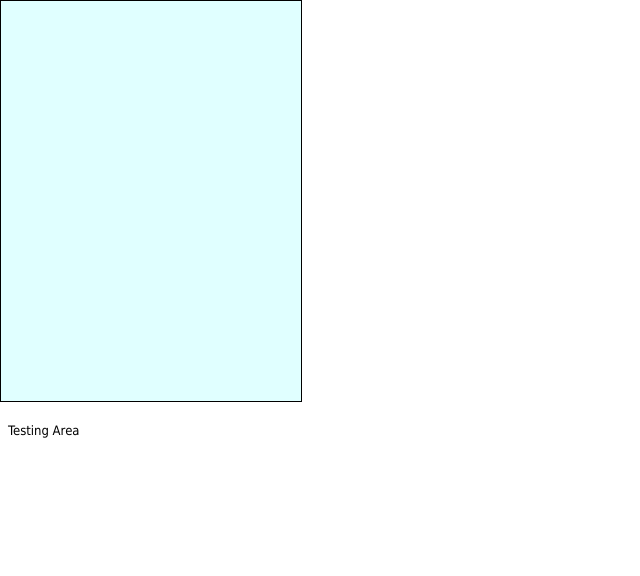
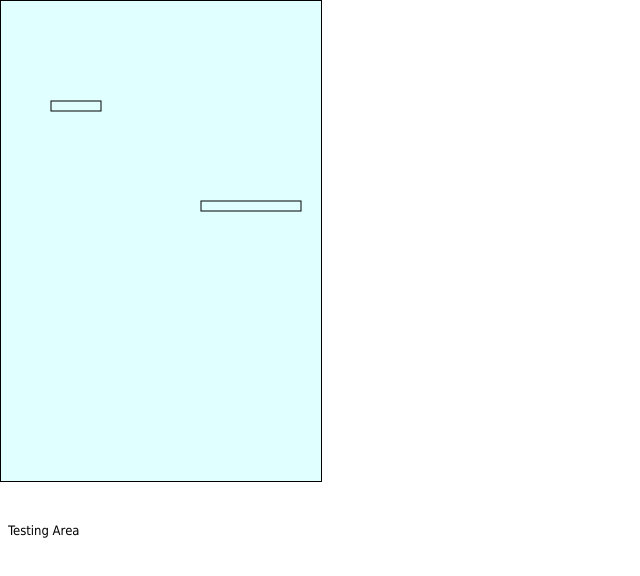
Before and after one commit to stegrex/bubbles-js, a plain HTML site: page bubble.html in a window 1280 px wide. Shown: the whole page, without its empty margins (0-640 px from the left). Drawn offline with Linux system fonts and the light colour scheme.

Commit message:
2012-05-30: Added block objects and implemented bubble-block interaction.

```diff
--- a/bubble.css
+++ b/bubble.css
@@ -2,6 +2,10 @@ body
 {
 	font-family:Frutiger, Tahoma, Verdana, Helvetica, Arial, sans-serif;
 	font-size:small;
+	user-select:none;
+	-webkit-user-select:none;
+	-moz-user-select:none;
+	cursor:default;
 }
 
 #canvas
--- a/bubble.html
+++ b/bubble.html
@@ -9,11 +9,11 @@
 
 <body onload = "main();">
 <div>
-<canvas id = "canvas" width = "300" height = "400">
+<canvas id = "canvas" width = "320" height = "480">
 </canvas>
 </div>
 </br />
-<div id = "test" style = "position:relative;float:top;top:400px;">Testing Area</div>
+<div id = "test" style = "position:relative;float:top;top:500px;">Testing Area</div>
 </body>
 
 </html>
--- a/bubble.js
+++ b/bubble.js
@@ -2,7 +2,9 @@
 
 var gameMode = 1;
 var maxBubbles = 25; // Maximum number of bubbles allowed in the game.
-var bubbleFrequency = 100; // Milliseconds in between firings.
+var bubbleFrequency = 250; // Milliseconds in between firings.
+var canvasX = 320;
+var canvasY = 480;
 
 // Global Variables
 
@@ -17,9 +19,7 @@ var debugOut;
 
 function main () // Initializes the game.
 {
-
-	debugOut = document.getElementById("test");
-
+	debugOut = document.getElementById("test"); // Debug
 	// Initialize global variables.
 	game = new Game();
 	game.create();
@@ -27,25 +27,37 @@ function main () // Initializes the game.
 	canvas.create();
 	input = new Input();
 	input.create();
-	t = setTimeout(function(){redraw();}, 1); // Start the game's timer loop.
+	t = setTimeout(redraw, 1); // Start the game's timer loop.
 }
 function redraw () // Redraws the canvas.
 {
 	canvas.redraw(); // Render the game graphics.
-	t = setTimeout(function(){redraw();}, 1); // Loops again.
+	t = setTimeout(redraw, 1); // Loops again.
 }
 
 // Main game component states
 
 function Game ()
 {
+	this.blocks;
 	this.bubbles;
 }
 Game.prototype.create = function () // Load different components for the level.
 {
+	this.blocks = new Array();
 	this.bubbles = new Array();
+
+	this.load();
+
 }
-Game.prototype.destroy = function () // Destroy the game, restarting.
+Game.prototype.load = function () // Load the components of a level from a file.
+{
+	this.blocks[0] = new Block();
+	this.blocks[0].create(200, 200, 100, 10);
+	this.blocks[1] = new Block();
+	this.blocks[1].create(50, 100, 50, 10);
+}
+Game.prototype.destruct = function () // Destruct the game, restarting.
 {
 	alert("Game restarted, too many damn bubbles.");
 	this.create();
@@ -65,8 +77,14 @@ Canvas.prototype.create = function () // Create method for the canvas (construct
 }
 Canvas.prototype.redraw = function () // Canvas class's redraw method.
 {
-	this.ctx.clearRect(0, 0, 300, 400);
-	// Redraw static game components.
+	this.ctx.clearRect(0, 0, canvasX, canvasY);
+	for (var x in game.blocks) // Redraw all static blocks.
+	{
+		if (game.blocks[x])
+		{
+			game.blocks[x].redraw();
+		}
+	}
 	// Redraw level-based game components.
 	for (var x in game.bubbles) // Redraw all user generated bubbles.
 	{
@@ -81,28 +99,27 @@ Canvas.prototype.redraw = function () // Canvas class's redraw method.
 
 function Input ()
 {
-	//this.time;
+	this.t;
 	this.held;
 	this.x;
 	this.y;
 }
-Input.prototype.create = function ()
+Input.prototype.create = function () // Add event listeners to the canvas.
 {
-	//this.time = 0;
 	this.held = false;
 	document.getElementById("canvas").addEventListener("mousedown", function(event){input.down(event);}, false); // Initialize the event handling for user input.
 	document.getElementById("canvas").addEventListener("mousemove", function(event){input.move(event);}, false); // Initialize the event handling for user input.
 	document.getElementById("canvas").addEventListener("mouseup", function(event){input.up(event);}, false); // Initialize the event handling for user input.
 }
-Input.prototype.down = function (event)
+Input.prototype.down = function (event) // Fire when mouse goes down.
 {
 	this.held = true;
 	this.x = event.pageX;
 	this.y = event.pageY;
 	createBubble(this.x, this.y);
-	var t0 = setTimeout(function(){input.hold();}, 500);
+	this.t = setTimeout(function(){input.hold();}, 500);
 }
-Input.prototype.move = function (event)
+Input.prototype.move = function (event) // Fire when moving around with mouse down.
 {
 	if (this.held === true)
 	{
@@ -110,16 +127,17 @@ Input.prototype.move = function (event)
 		this.y = event.pageY;
 	}
 }
-Input.prototype.up = function ()
+Input.prototype.up = function () // Fire when mouse goes up.
 {
 	this.held = false;
+	clearTimeout(this.t)
 }
-Input.prototype.hold = function ()
+Input.prototype.hold = function () // Recursively firing for a stream of bubbles.
 {
 	if (this.held === true)
 	{
 		createBubble(this.x, this.y);
-		var t0 = setTimeout(function(){input.hold();}, bubbleFrequency);
+		this.t = setTimeout(function(){input.hold();}, bubbleFrequency);
 	}
 }
 
@@ -134,43 +152,100 @@ function createBubble (x, y) // Bubble creation by clicking on canvas.
 		bubble.index = game.bubbles.length;
 		bubble.redraw();
 		game.bubbles[bubble.index] = bubble;
-
 		debugOut.innerHTML = bubble.index; // Debug
-
 	}
 	else if (game.bubbles.length >= maxBubbles && gameMode === 0)
 	{
-		game.destroy();
+		game.destruct();
 	}
-
 }
 
-//Bubble Class
+// Bubble Class
 
 function Bubble ()
 {
 	this.index;
+	this.isBlocked;
 	this.x;
 	this.y;
+	this.r;
+	this.weight;
 }
-Bubble.prototype.create = function (x, y)
+Bubble.prototype.create = function (x, y) // Create bubble.
 {
 	this.x = x;
 	this.y = y;
+	this.r;
+	this.weight = 1;
+	this.calculate();
 }
 Bubble.prototype.redraw = function () // Bubble class's redraw method.
 {
-	canvas.ctx.beginPath();
-	canvas.ctx.strokeStyle = "Blue";
-	canvas.ctx.arc(this.x, this.y, 5, 0, 2*Math.PI);
-	canvas.ctx.stroke();
-	this.y = parseInt(this.y-1.5);
+	this.calculate();
 	if (this.y <= 50)
 	{
 		this.destruct();
 	}
+	canvas.ctx.beginPath();
+	canvas.ctx.strokeStyle = "Blue";
+	canvas.ctx.arc(this.x, this.y, this.r, 0, 2*Math.PI);
+	canvas.ctx.stroke();
 }
-Bubble.prototype.destruct = function ()
+Bubble.prototype.calculate = function () // Bubble class's calculation method for next position.
+{
+	this.r = Math.floor(Math.sqrt(25)*this.weight);
+	var returnVal = false;
+	for (var x in game.blocks)
+	{
+		if (game.blocks[x].position(this.x, this.y, this.r))
+		{
+			this.x = game.blocks[x].position(this.x, this.y, this.r)[0];
+			this.y = game.blocks[x].position(this.x, this.y, this.r)[1];
+			returnVal = true;
+		}
+	}
+	if (returnVal === false)
+	{
+		this.y = parseInt(this.y-1.5);
+	}
+}
+Bubble.prototype.destruct = function () // Bubble class's destruct method.
 {
 	game.bubbles[this.index] = null;
 }
+
+// Block Class
+
+function Block ()
+{
+	this.index;
+	this.x;
+	this.y;
+	this.w;
+	this.h;
+}
+Block.prototype.create = function (x, y, w, h) // Create block.
+{
+	this.x = x;
+	this.y = y;
+	this.w = w;
+	this.h = h;
+}
+Block.prototype.redraw = function () // Block class's redraw method.
+{
+	canvas.ctx.beginPath();
+	canvas.ctx.strokeStyle = "Black";
+	canvas.ctx.strokeRect(this.x, this.y, this.w, this.h);
+	canvas.ctx.stroke();
+}
+Block.prototype.position = function (x, y, r) // Interface for Bubble's calculate method to find next position.
+{
+	if ((x >= this.x && x <= this.x+this.w) && (y >= this.y+this.h+r && y <= this.y+this.h+r+2))
+	{
+		return [x, y];
+	}
+	else
+	{
+		return false;
+	}
+}
```
